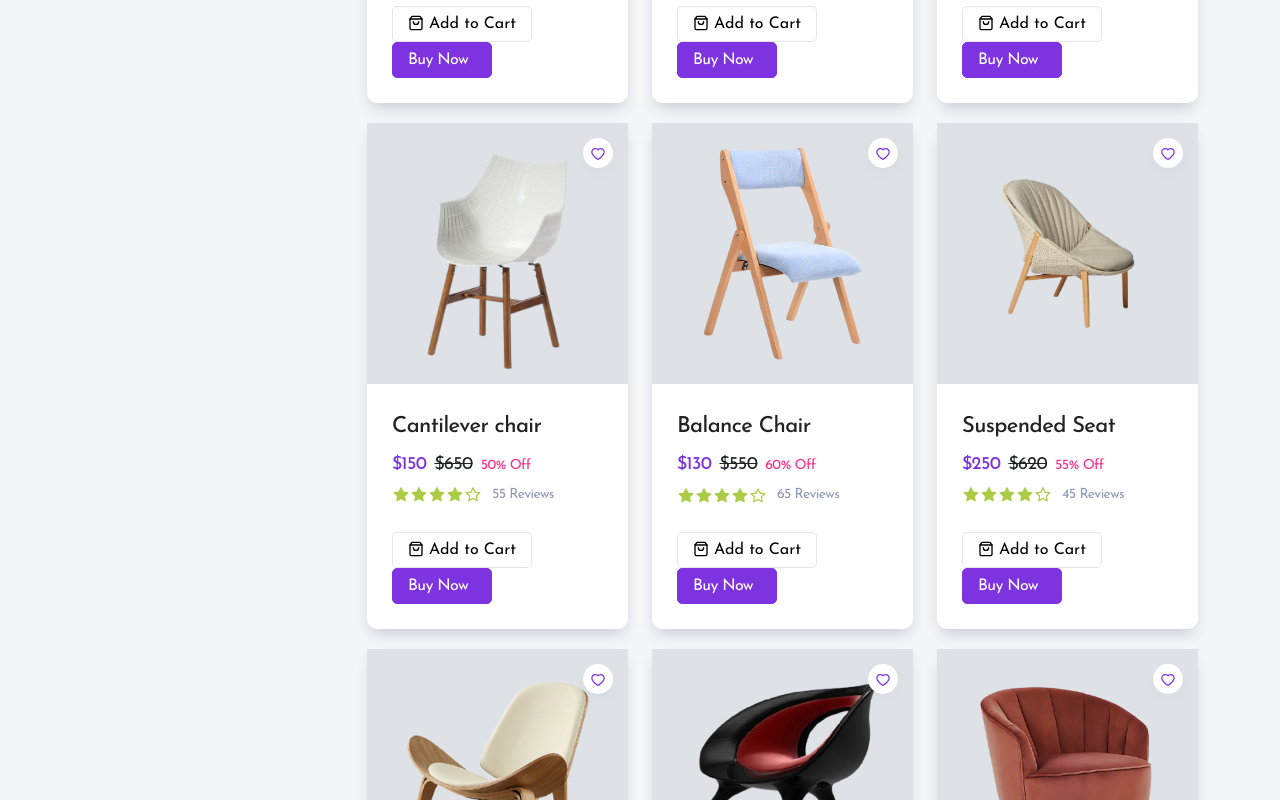
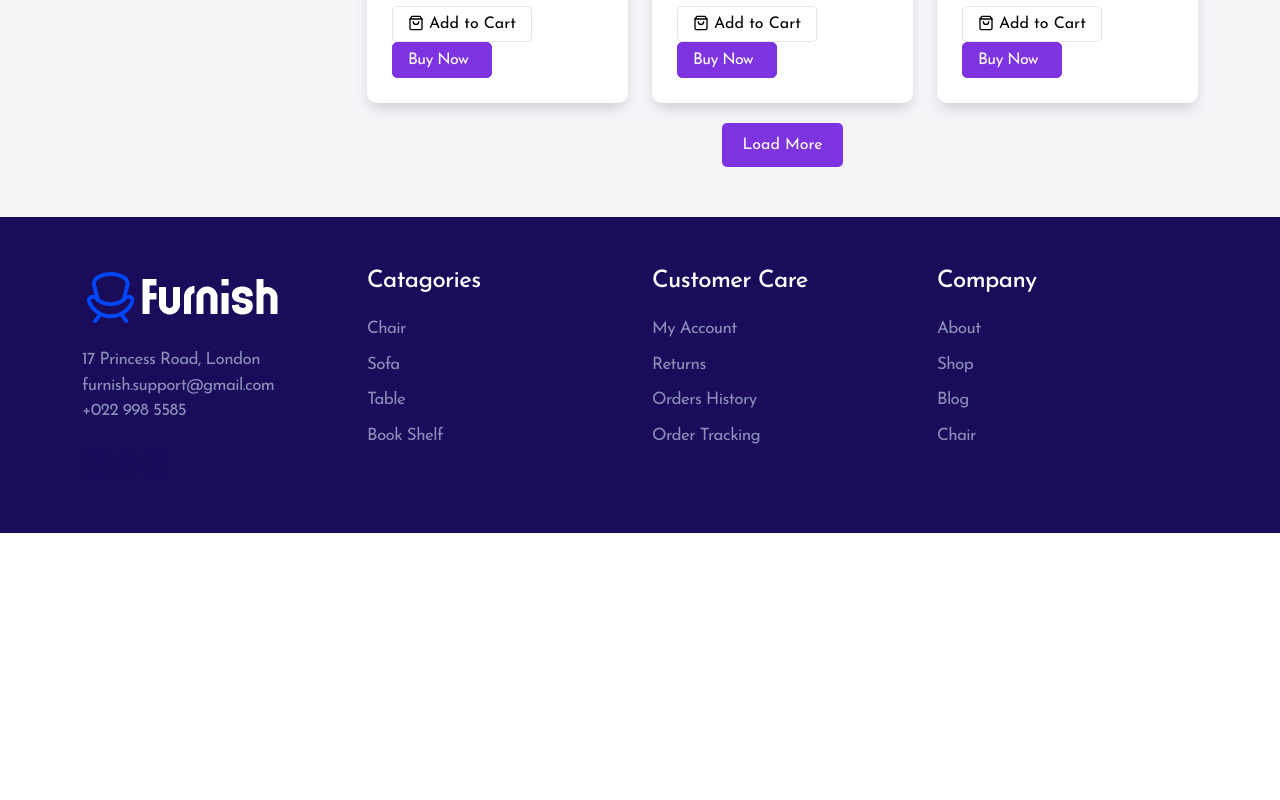
Before and after one commit to rafikadir/Gadget-react-ecommerce-web-application, a React (Vite) app: page /shop in a window 1280 px wide. Shown: the part 1360-2160 px from the top of the page. After the commit the page ends 1893 px from the top, so only its background shows below. Built offline with nearby package versions, Linux system fonts and the light colour scheme.

Commit message:
added load mroe btn

```diff
--- a/src/templates/Shop/ShopTemplate.jsx
+++ b/src/templates/Shop/ShopTemplate.jsx
@@ -3,8 +3,26 @@ import './ShopTemplate.scss';
 import { BsFillGrid3X3GapFill, BsListUl } from "react-icons/bs";
 import Product from '../../components/Product/Product';
 import productsData from '../../data/products.json';
+import {useState } from 'react';
 
-const ShopTemp = () => {
+const ShopTemplate = () => {
+
+    const [index, setIndex] = useState(6);
+    const initialItems = productsData.slice(0,index);
+    const [isCompleted,setIsCompleted] = useState(false);
+
+    const loadmore = () => {
+        const indexUpdate = index + 3;
+        setIndex(indexUpdate);
+
+        if(index >= productsData.length) {
+            setIsCompleted(true)
+        }
+        else {
+            setIsCompleted(false)
+        }
+    }
+
     return (
         <section className='shop-wrapper'>
             <h2 className="page-title text-center">Shop</h2>
@@ -26,7 +44,7 @@ const ShopTemp = () => {
 
                                     <div>
                                         <select className="form-select" aria-label="Default select example">
-                                            <option selected>Relevance</option>
+                                            <option value="0">Relevance</option>
                                             <option value="1">Date</option>
                                             <option value="2">Price Low to High</option>
                                             <option value="3">Price High to Low</option>
@@ -47,12 +65,20 @@ const ShopTemp = () => {
 
                         <div className="row">
                             {
-                                productsData.map((item, index) =>
+                                initialItems.map((item, index) =>
                                     <div className="col-lg-4"  key={index}>
                                         <Product products={item}/>
                                     </div>
                                 )
                             }
+
+                            <div className="col-lg-12 text-center">
+                                { isCompleted ?
+                                    <button onClick={loadmore} className='load-more disabled' disabled>Finised</button>
+                                    :
+                                    <button  onClick={loadmore} className='load-more'>Load More</button>
+                                }
+                            </div>
                         </div>
                     </div>
                 </div>
@@ -61,4 +87,4 @@ const ShopTemp = () => {
     );
 };
 
-export default ShopTemp;
+export default ShopTemplate;
--- a/src/templates/Shop/ShopTemplate.scss
+++ b/src/templates/Shop/ShopTemplate.scss
@@ -2,6 +2,7 @@
 
 .shop-wrapper {
     background: rgb(244, 245, 247);
+    padding-bottom: 50px;
 
     .page-title {
         background-color: #e4e1ff;
@@ -57,4 +58,16 @@
             }
         }
     }
+
+    .load-more {
+        background: $blue-color;
+        border: none;
+        color: $white-color;
+        padding: 10px 20px;
+        border-radius: 5px;
+
+        &.disabled {
+            background: #dddddd;
+        }
+    }
 }
```
